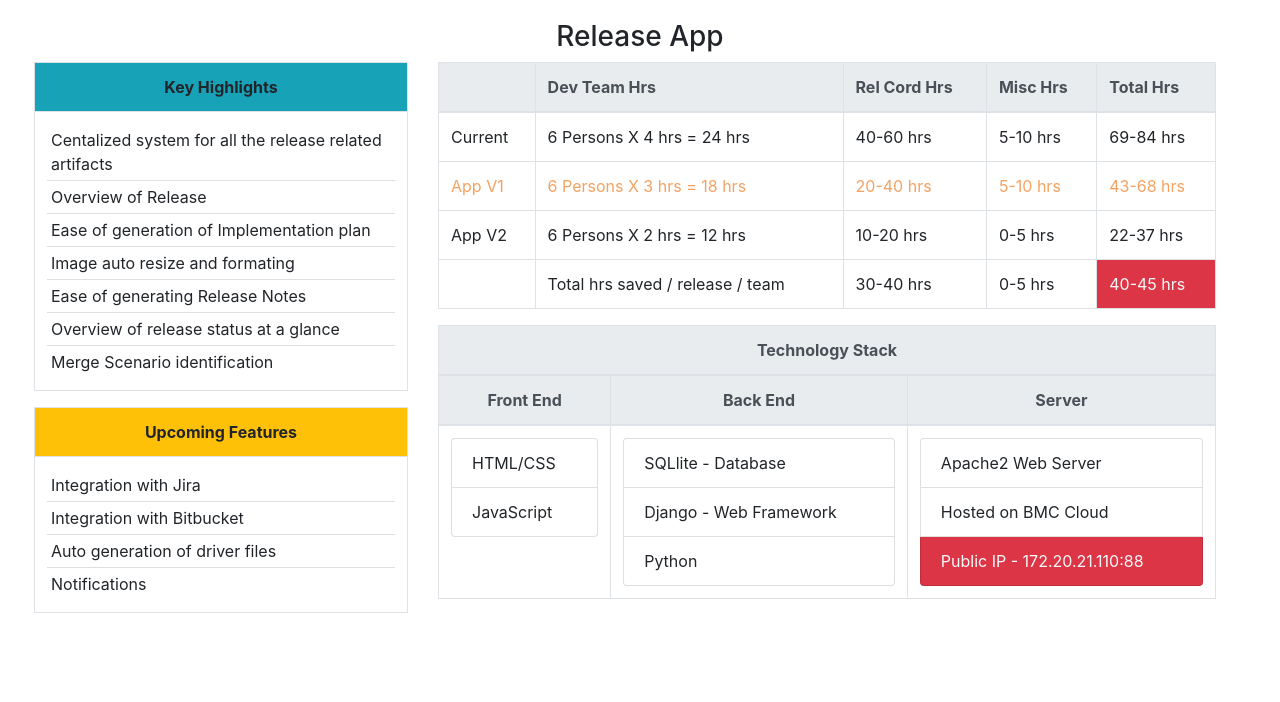
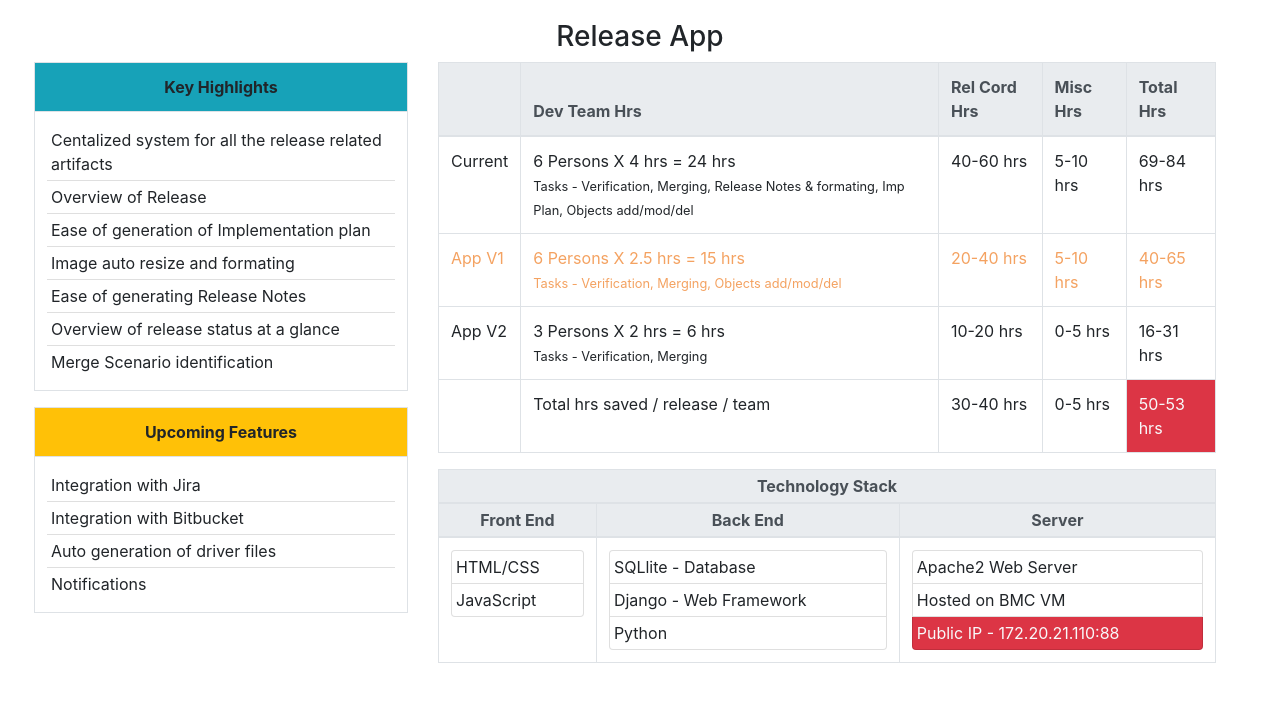
Before and after one commit to prasanth1712/dev_easy, a Django app: page /about/ in a window 1280 px wide. Shown: the part 56-758 px from the top of the page. Run offline with Django 3.2, Linux system fonts and the light colour scheme; some libraries are stand-ins or nearby versions.

Commit message:
changes in abt

```diff
--- a/app/templates/object_detail.html
+++ b/app/templates/object_detail.html
@@ -1,6 +1,11 @@
 {% extends "base.html" %}
 {% block heading %}
 {{object.object_id}} - {{object.object_desc}}
+<br>
+<div class="text-right">
+Dev - {{object.object_dev}}
+QA- {{object.object_qa}}
+</div>
 {% endblock heading %}
 
 {% block toolbar %}
--- a/app/templates/upload.html
+++ b/app/templates/upload.html
@@ -26,8 +26,8 @@ Upload
     </div>
     <button type="submit"  class="btn btn-sm btn-primary m-1">Upload</button>
   </form>
+<br>
+  {{message}}
 </div>
 
-  <br>
-  {{message}}
 {% endblock %}
--- a/template/about.html
+++ b/template/about.html
@@ -1,7 +1,7 @@
 {% extends "base.html" %}
 {% block content %}
 <div class="text-center  ">
-    <h3 class="">
+    <h3 class="mt-0">
         Release App
     </h3>
 </div>
@@ -58,66 +58,76 @@
             <tbody>
                 <tr>
                     <td>Current</td>
-                    <td>6 Persons X 4 hrs = 24 hrs</td>
+                    <td>6 Persons X 4 hrs = 24 hrs
+                        <br>
+                        <small>Tasks - Verification, Merging, Release Notes & formating, Imp Plan, Objects add/mod/del</small>
+                    </td>
                     <td>40-60 hrs</td>
                     <td>5-10 hrs</td>
                     <td>69-84 hrs</td>
                 </tr>
                 <tr style="color:#f4a261">
                     <td>App V1</td>
-                    <td>6 Persons X 3 hrs = 18 hrs</td>
+                    <td>6 Persons X 2.5 hrs = 15 hrs
+                        <br>
+                        <small>Tasks - Verification, Merging, Objects add/mod/del</small>
+                    </td>
                     <td>20-40 hrs</td>
                     <td>5-10 hrs</td>
-                    <td>43-68 hrs</td>
+                    <td>40-65 hrs</td>
                 </tr>
                 <tr>
                     <td>App V2</td>
-                    <td>6 Persons X 2 hrs = 12 hrs</td>
+                    <td>3 Persons X 2 hrs = 6 hrs
+                        <br>
+                        <small>Tasks - Verification, Merging</small>
+                    </td>
                     <td>10-20 hrs</td>
                     <td>0-5 hrs</td>
-                    <td>22-37 hrs</td>
+                    <td>16-31 hrs</td>
                 </tr>
                 <tr >
                     <td></td>
-                    <td>Total hrs saved / release / team</td>
+                    <td>Total hrs saved / release / team
+                    </td>
                     <td>30-40 hrs</td>
                     <td>0-5 hrs</td>
-                    <td class="bg-danger text-light">40-45 hrs</td>
+                    <td class="bg-danger text-light">50-53 hrs</td>
                 </tr>
             </tbody>
         </table>
         <table class="table table-bordered">
             <thead class="thead-light">
                 <tr class="text-center">
-                    <th colspan="3">Technology Stack</th>
+                    <th colspan="3" class="p-1">Technology Stack</th>
                 </tr>
                 <tr class="text-center">
-                    <th>Front End</th>
-                    <th>Back End</th>
-                    <th>Server</th>
+                    <th class="p-1">Front End</th>
+                    <th class="p-1">Back End</th>
+                    <th class="p-1">Server</th>
                 </tr>
             </thead>
             <tbody>
-                <tr>
-                    <td>
+                <tr >
+                    <td >
                         <ul class="list-group">
-                            <li class="list-group-item">HTML/CSS</li>
-                            <li class="list-group-item">JavaScript</li>
+                            <li class="list-group-item p-1">HTML/CSS</li>
+                            <li class="list-group-item p-1">JavaScript</li>
 
                         </ul>
                     </td>
                     <td>
                         <ul class="list-group">
-                            <li class="list-group-item">SQLlite -  Database</li>
-                            <li class="list-group-item">Django - Web Framework</li>
-                            <li class="list-group-item">Python</li>
+                            <li class="list-group-item p-1">SQLlite -  Database</li>
+                            <li class="list-group-item p-1">Django - Web Framework</li>
+                            <li class="list-group-item p-1">Python</li>
                         </ul>
                     </td>
                     <td>
                         <ul class="list-group">
-                            <li class="list-group-item">Apache2 Web Server</li>
-                            <li class="list-group-item">Hosted on BMC Cloud</li>
-                            <li class="list-group-item text-light bg-danger">Public IP - 172.20.21.110:88</li>
+                            <li class="list-group-item p-1">Apache2 Web Server</li>
+                            <li class="list-group-item p-1">Hosted on BMC VM</li>
+                            <li class="list-group-item text-light bg-danger p-1">Public IP - 172.20.21.110:88</li>
                         </ul>
                     </td>
                 </tr>
--- a/template/home.html
+++ b/template/home.html
@@ -3,5 +3,8 @@
 {% block content %}
 <div class="container-fluid text-center" >
   <h2>Release App</h2>
+  <div class="container">
+    This app helps to ease the release process by automating some repetative and time consuming tasks.
+  </div>
 </div>
 {% endblock content %}
```
Also changed, not shown: 1 other file.
